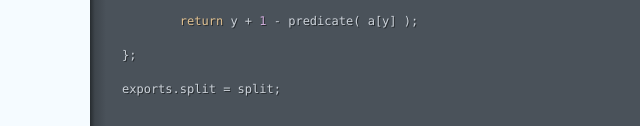
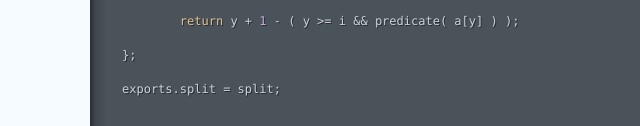
Before and after one commit to array-like/experimental, a plain HTML site: page split.html in a window 1280 px wide. Shown: the part 804-930 px from the top of the page, 438-1078 px from the left. Drawn offline with Linux system fonts and the light colour scheme.

Commit message:
Generated documentation for 772194530e12620e7019b4c03b988a058c8f9ae2

```diff
--- a/split.html
+++ b/split.html
@@ -40,7 +40,7 @@ at the wrong place</p></div></div><div class="code"><div class="wrapper">		<span
 		a[x] = tmp;
 
 	}</div></div></div><div class="segment"><div class="comments "><div class="wrapper"><p>note a[y] could be different from tmp
-x === y</p></div></div><div class="code"><div class="wrapper">	<span class="hljs-keyword">return</span> y + <span class="hljs-number">1</span> - predicate( a[y] );
+x === y</p></div></div><div class="code"><div class="wrapper">	<span class="hljs-keyword">return</span> y + <span class="hljs-number">1</span> - ( y &gt;= i &amp;&amp; predicate( a[y] ) );
 
 };
 
```
